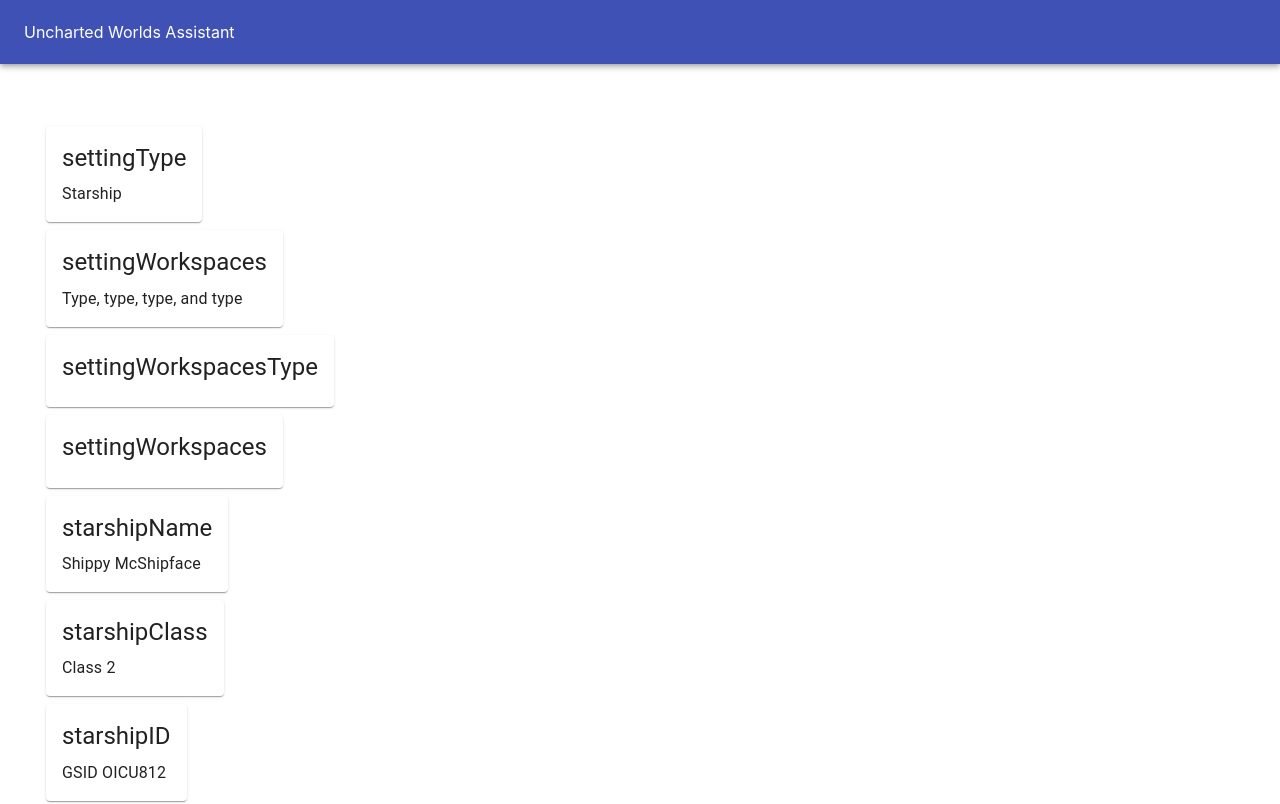
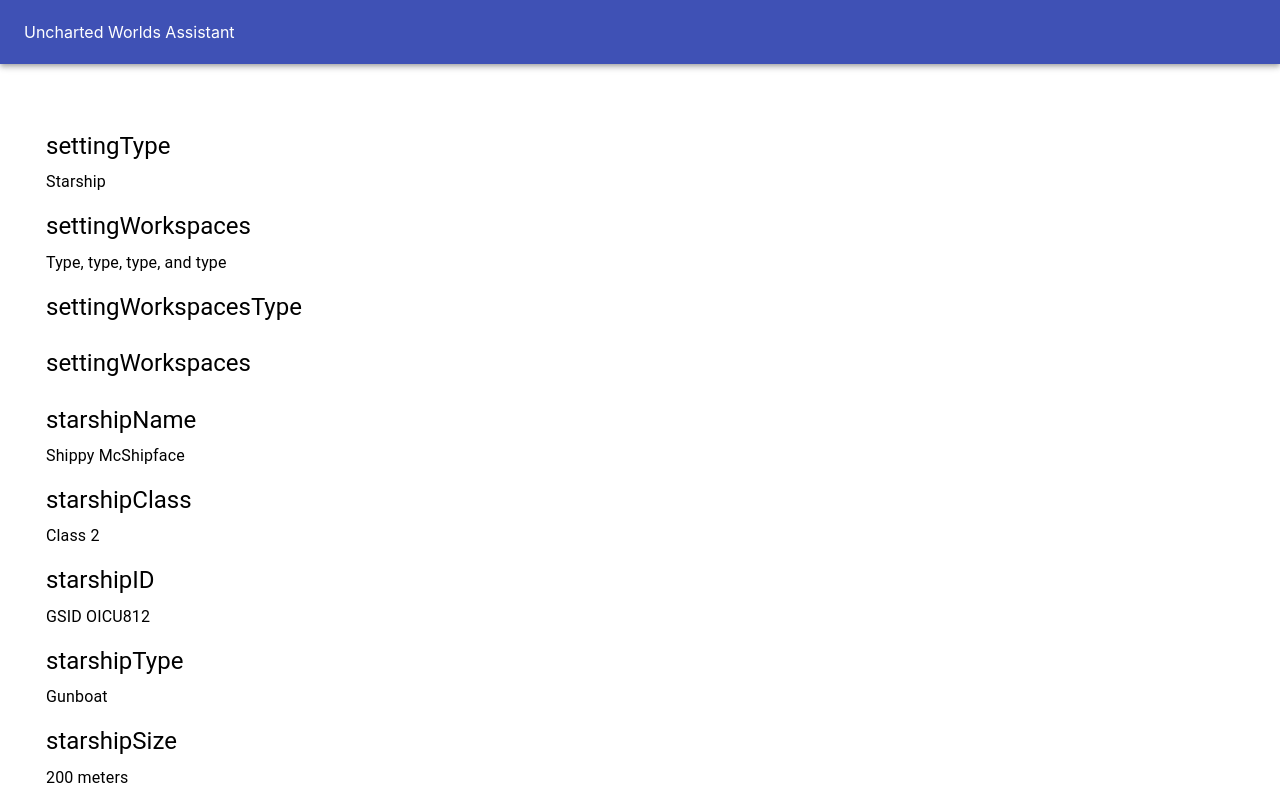
Before and after one commit to johnbuck/uncharted-worlds-assistant, a React (Create React App) app: page / in a window 1280 px wide. Shown: the top 804 px of the page. Built offline with nearby package versions, Linux system fonts and the light colour scheme.

Commit message:
Remove MUI cards from list

```diff
--- a/src/components/SitRep.js
+++ b/src/components/SitRep.js
@@ -1,5 +1,5 @@
 import React from "react";
-import { Typography, Button } from "@material-ui/core";
+import { Typography } from "@material-ui/core";
 import { List, ListItem, ListItemText, ListItemIcon, IconButton, ListItemSecondaryAction} from "@material-ui/core";
 import Card from "@material-ui/core/Card";
 import CardActionArea from "@material-ui/core/CardActionArea";
@@ -12,16 +12,12 @@ function SitRep(props) {
         <List container dense={true} justify="center">
           {records.map(record => (
               <ListItem item key={records.recordKey}>
-                <Card>
-                  <CardActionArea>
-                    <CardContent>
-                      <Typography gutterBottom variant="h5" component="h2">
-                        {record.recordKey}
-                      </Typography>
-                      <Typography component="p">{record.value}</Typography>
-                    </CardContent>
-                  </CardActionArea>
-                </Card>
+                <ListItemText>
+                <Typography gutterBottom variant="h5" component="h2">
+                  {record.recordKey}
+                </Typography>
+                <Typography component="p">{record.value}</Typography>
+                </ListItemText>
               </ListItem>
           ))}
         </List>
```
